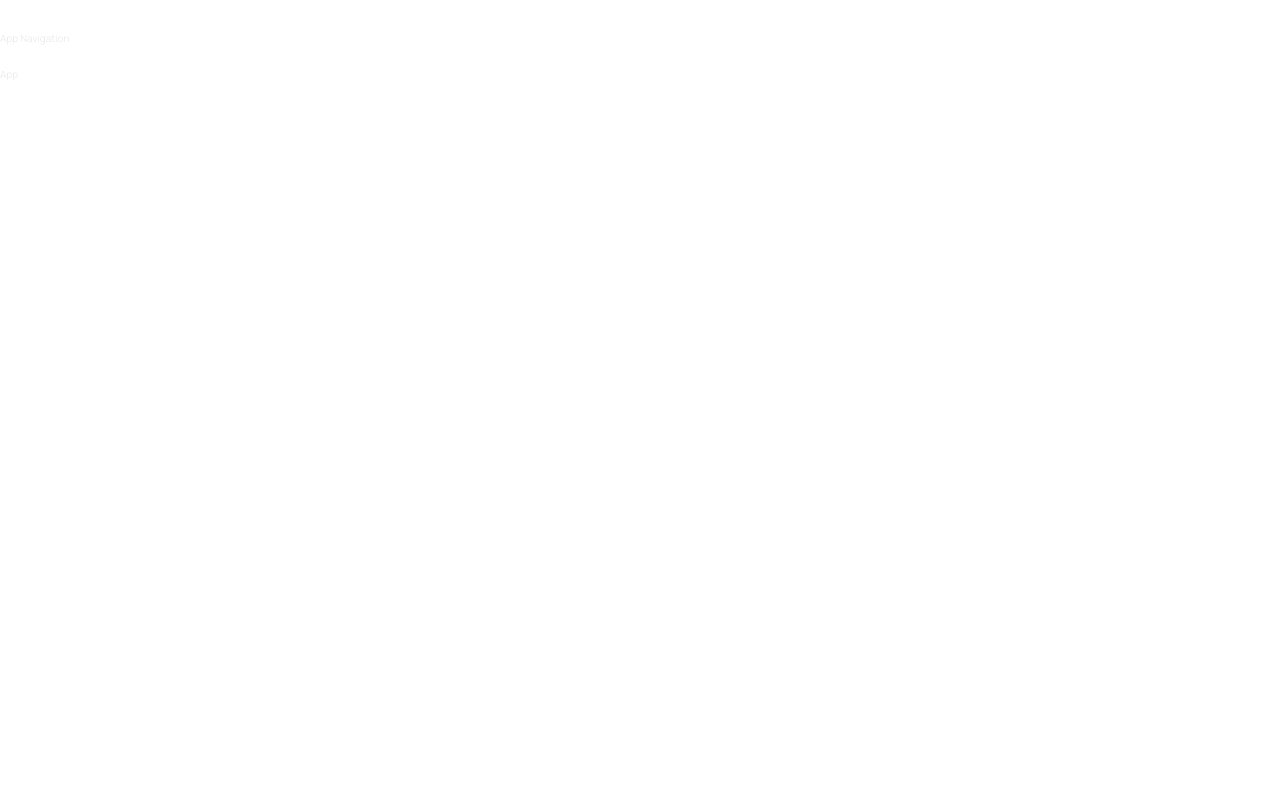
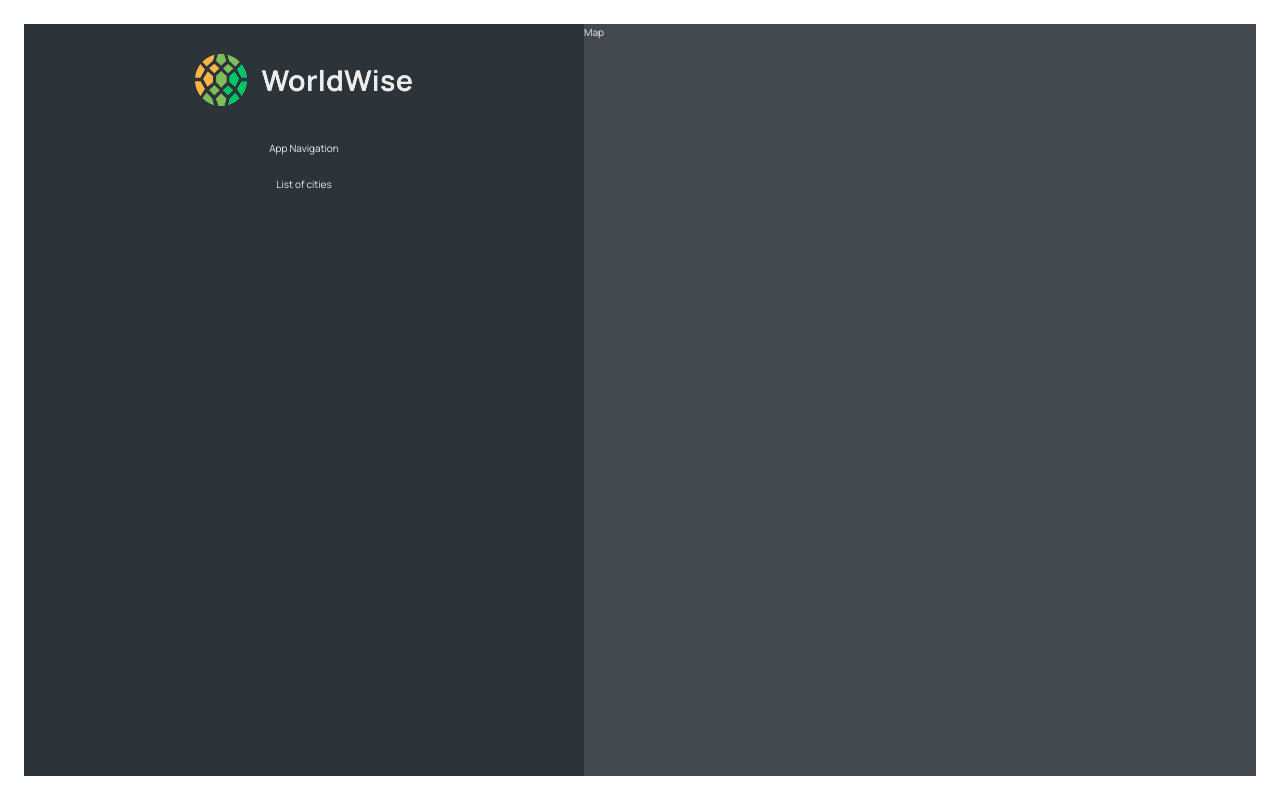
Before and after one commit to cherrydub/worldwise, a React (Vite) app: page /app in a window 1280 px wide. Built offline with nearby package versions, Linux system fonts and the light colour scheme.

Commit message:
sidebar and map added

```diff
--- /dev/null
+++ b/src/components/Map.jsx
@@ -0,0 +1,6 @@
+import React from "react";
+import styles from "./Map.module.css";
+
+export default function Map() {
+  return <div className={styles.mapContainer}>Map</div>;
+}
--- /dev/null
+++ b/src/components/Sidebar.jsx
@@ -0,0 +1,15 @@
+import React from "react";
+import styles from "./Sidebar.module.css";
+import Logo from "./Logo";
+import AppNav from "./AppNav";
+
+export default function Sidebar() {
+  return (
+    <div className={styles.sidebar}>
+      <Logo />
+      <AppNav />
+
+      <p>List of cities</p>
+    </div>
+  );
+}
--- a/src/components/Sidebar.module.css
+++ b/src/components/Sidebar.module.css
@@ -8,12 +8,3 @@
   align-items: center;
   height: calc(100vh - 4.8rem);
 }
-
-.footer {
-  margin-top: auto;
-}
-
-.copyright {
-  font-size: 1.2rem;
-  color: var(--color-light--1);
-}
--- a/src/pages/AppLayout.jsx
+++ b/src/pages/AppLayout.jsx
@@ -1,11 +1,14 @@
 import React from "react";
 import AppNav from "../components/AppNav";
+import styles from "./AppLayout.module.css";
+import Sidebar from "../components/Sidebar";
+import Map from "../components/Map";
 
 export default function AppLayout() {
   return (
-    <div>
-      <AppNav />
-      <p>App</p>
+    <div className={styles.app}>
+      <Sidebar />
+      <Map />
     </div>
   );
 }
```
Also changed, not shown: src/components/Footer.jsx (added, +11 -0 lines), src/components/Footer.module.css (added, +8 -0 lines).
